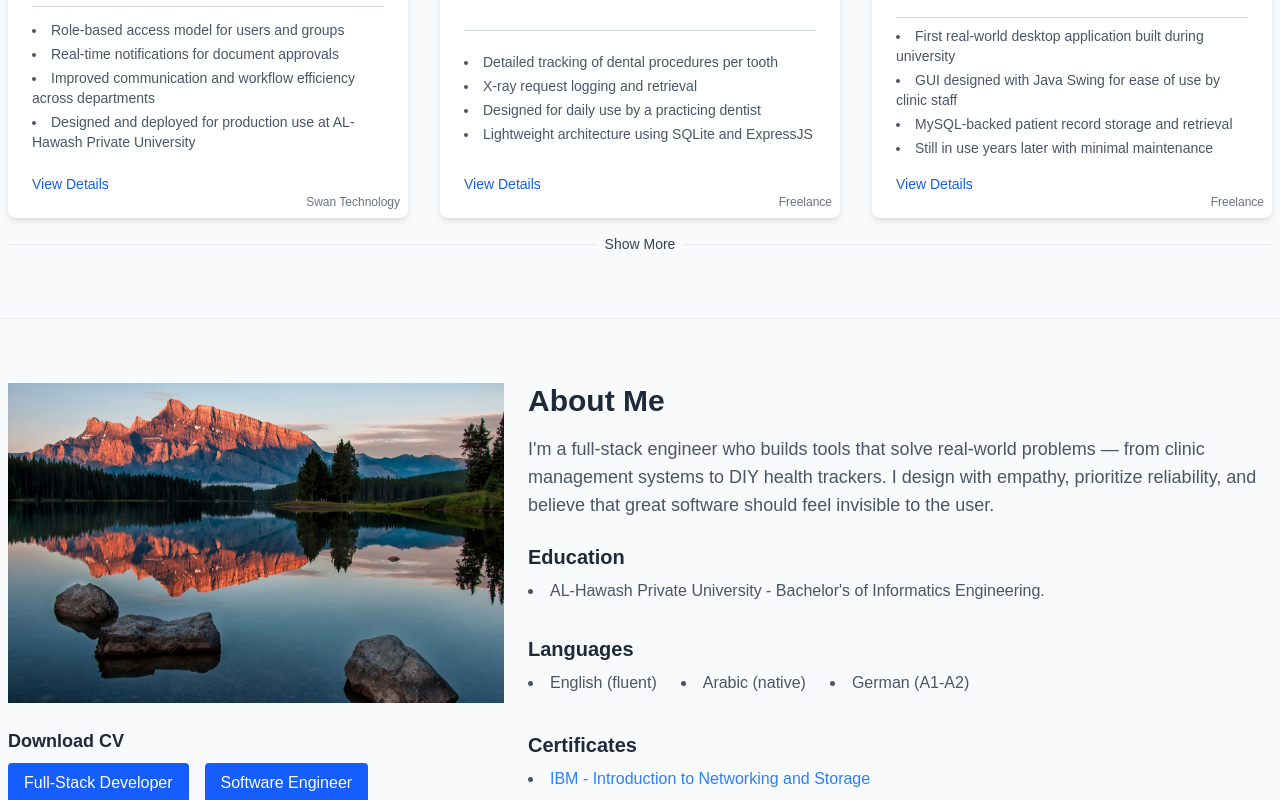
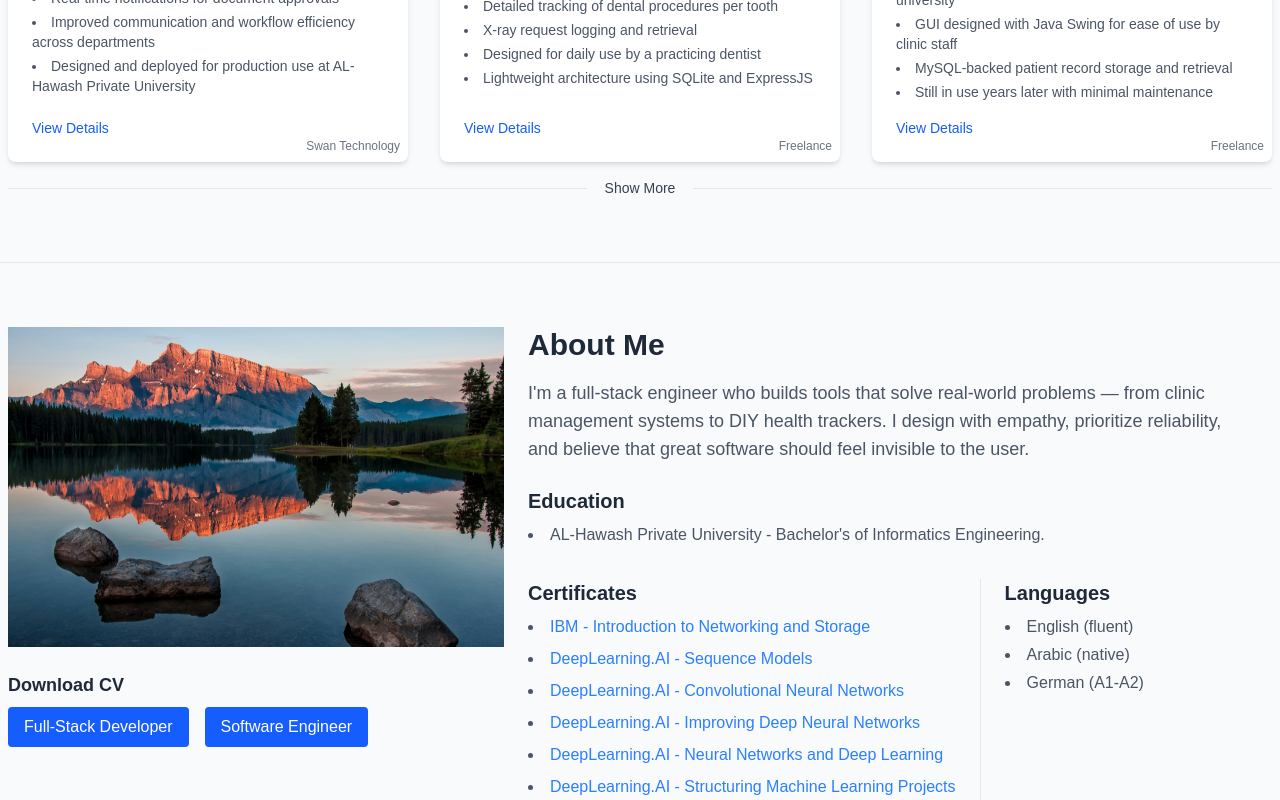
Before and after one commit to KameilJarrouge/portfolio, a Next.js app: page / in a window 1280 px wide. Shown: the part 2000-2800 px from the top of the page. Built offline with nearby package versions, Linux system fonts and the light colour scheme.

Commit message:
minor UI changes

```diff
--- a/app/_Component/About.jsx
+++ b/app/_Component/About.jsx
@@ -4,16 +4,16 @@ function About() {
   return (
     <section
       id="about"
-      className=" text-gray-800 dark:text-gray-100 py-16 px-2 flex gap-6 w-7xl 2xl:w-[96rem] min-h-[40rem] self-center"
+      className=" text-gray-800 dark:text-gray-100 py-16 px-2 flex flex-col justify-center gap-6 w-full xl:w-7xl 2xl:w-[96rem] min-h-[40rem] self-center xl:flex-row"
     >
-      <div className="w-2/5 flex flex-col gap-6">
+      <div className="w-full xl:w-2/5 flex flex-col gap-6">
         <img
           src="/about.jpg"
           alt="Kamil"
-          className="w-full h-[20rem] bg-gray-800"
+          className="w-fit h-[20rem] bg-gray-800"
         />
 
-        <div className="mt">
+        <div className="">
           <h3 className="text-lg font-semibold text-gray-800 dark:text-gray-100 mb-2">
             Download CV
           </h3>
@@ -33,10 +33,10 @@ function About() {
           </div>
         </div>
       </div>
-      <div className="w-3/5 ">
+      <div className="w-full xl:w-3/5 ">
         {/* Intro */}
         <h2 className="text-3xl font-bold mb-4">About Me</h2>
-        <p className="text-lg text-gray-600 dark:text-gray-300  mb-6">
+        <p className="text-lg text-gray-600 dark:text-gray-300  mb-6 max-w-[70ch]">
           I'm a full-stack engineer who builds tools that solve real-world
           problems — from clinic management systems to DIY health trackers. I
           design with empathy, prioritize reliability, and believe that great
@@ -53,17 +53,8 @@ function About() {
             </li>
           </ul>
         </div>
-
-        {/* Languages */}
-        <div className="mb-8">
-          <h3 className="text-xl font-semibold mb-2">Languages</h3>
-          <ul className="list-disc list-inside text-gray-600 dark:text-gray-300 space-y-1 flex gap-6">
-            <li>English (fluent)</li>
-            <li>Arabic (native)</li>
-            <li>German (A1-A2)</li>
-          </ul>
-        </div>
-
+        <div className="flex  flex-col xl:flex-row xl:gap-6">
+          {/* Certificates */}
           <div className="mb-8">
             <h3 className="text-xl font-semibold mb-2">Certificates</h3>
             <ul className="list-disc list-inside text-gray-600 dark:text-gray-300 space-y-2">
@@ -129,6 +120,17 @@ function About() {
               </li>
             </ul>
           </div>
+          <div className="w-[1px] bg-gray-200 dark:bg-gray-700 hidden xl:block" />
+          {/* Languages */}
+          <div className="mb-8">
+            <h3 className="text-xl font-semibold mb-2">Languages</h3>
+            <ul className="list-disc list-inside text-gray-600 dark:text-gray-300 space-y-1 ">
+              <li>English (fluent)</li>
+              <li>Arabic (native)</li>
+              <li>German (A1-A2)</li>
+            </ul>
+          </div>
+        </div>
 
         {/* Call to Action */}
         <div className="mt-6">
--- a/app/_Component/Contact.jsx
+++ b/app/_Component/Contact.jsx
@@ -13,21 +13,21 @@ function Contact() {
           hear from you.
         </p>
         <a
-          href="mailto:kamil.dev@example.com"
+          href="mailto:kamiljarrougedev@gmail.com"
           className="text-blue-600 dark:text-blue-400 hover:underline text-lg"
         >
-          kamil.dev@example.com
+          kamiljarrougedev@gmail.com
         </a>
         <div className="mt-6 flex justify-center gap-4 text-sm">
           <a
-            href="https://github.com/kamil-dev"
+            href="https://github.com/KameilJarrouge"
             target="_blank"
             className="text-gray-600 dark:text-gray-400 hover:text-blue-600 dark:hover:text-blue-400"
           >
             GitHub
           </a>
           <a
-            href="https://linkedin.com/in/kamil-dev"
+            href="https://linkedin.com/in/kamil-jarrouge"
             target="_blank"
             className="text-gray-600 dark:text-gray-400 hover:text-blue-600 dark:hover:text-blue-400"
           >
--- a/app/_Component/Hero.jsx
+++ b/app/_Component/Hero.jsx
@@ -15,7 +15,7 @@ function Hero() {
         <p className=" text-lg md:text-xl text-gray-500 dark:text-gray-400">
           Full-Stack Engineer
         </p>
-        <p className=" text-gray-500 dark:text-gray-400">
+        <p className=" text-gray-500 dark:text-gray-400 px-2">
           I design modular, production-grade software for clinics, retailers,
           and engineers — tools that last and users love.
         </p>
--- a/app/_Component/Projects.jsx
+++ b/app/_Component/Projects.jsx
@@ -180,7 +180,7 @@ function Projects() {
   return (
     <section
       id="projects"
-      className="py-16 px-2 w-7xl 2xl:w-[96rem] min-h-[40rem]  self-center"
+      className="py-16 px-2 w-full 2xl:w-[96rem] min-h-[40rem]  self-center"
     >
       <div className="w-full flex justify-between items-center mb-8 ">
         <h2 className="text-2xl font-bold text-gray-800 dark:text-gray-100 ">
@@ -207,7 +207,7 @@ function Projects() {
           <Divider />
           <button
             onClick={() => setShowMore(!showMore)}
-            className="w-[20ch] text-gray-700 dark:text-gray-200 cursor-pointer text-sm"
+            className="w-[25ch] text-gray-700 dark:text-gray-200 cursor-pointer text-sm"
           >
             {showMore ? "Show Less" : "Show More"}
           </button>
--- a/app/_Component/Tech.jsx
+++ b/app/_Component/Tech.jsx
@@ -44,6 +44,14 @@ const SECTIONS = [
     ],
   },
   {
+    title: "Tools & Dev Experience",
+    badges: [
+      { title: "Git", icon: <GitIcon /> },
+      { title: "Github", icon: <GithubIcon /> },
+      { title: "Vercel", icon: <VercelIcon /> },
+    ],
+  },
+  {
     title: "Styling & UI",
     badges: [
       { title: "Tailwindcss", icon: <TailwindIcon /> },
@@ -57,14 +65,7 @@ const SECTIONS = [
       { title: "MySQL", icon: <MySQLIcon /> },
     ],
   },
-  {
-    title: "Tools & Dev Experience",
-    badges: [
-      { title: "Git", icon: <GitIcon /> },
-      { title: "Github", icon: <GithubIcon /> },
-      { title: "Vercel", icon: <VercelIcon /> },
-    ],
-  },
+
   {
     title: "CLI / DX Tools",
     badges: [
@@ -76,7 +77,7 @@ const SECTIONS = [
 
 function Tech() {
   return (
-    <section className="grid grid-cols-1 md:grid-cols-2 lg:grid-cols-3   py-16 px-8 gap-12 2xl:gap-16 w-fit self-center">
+    <section className="grid grid-cols-1 md:grid-cols-2 lg:grid-cols-3 py-16 px-8 gap-12 2xl:gap-16 w-fit self-center">
       {SECTIONS.map((section, index) => (
         <Section key={index} title={section.title}>
           {section.badges.map((badge, bIndex) => (
```
Lines whose indentation alone changed are shown as unchanged.
